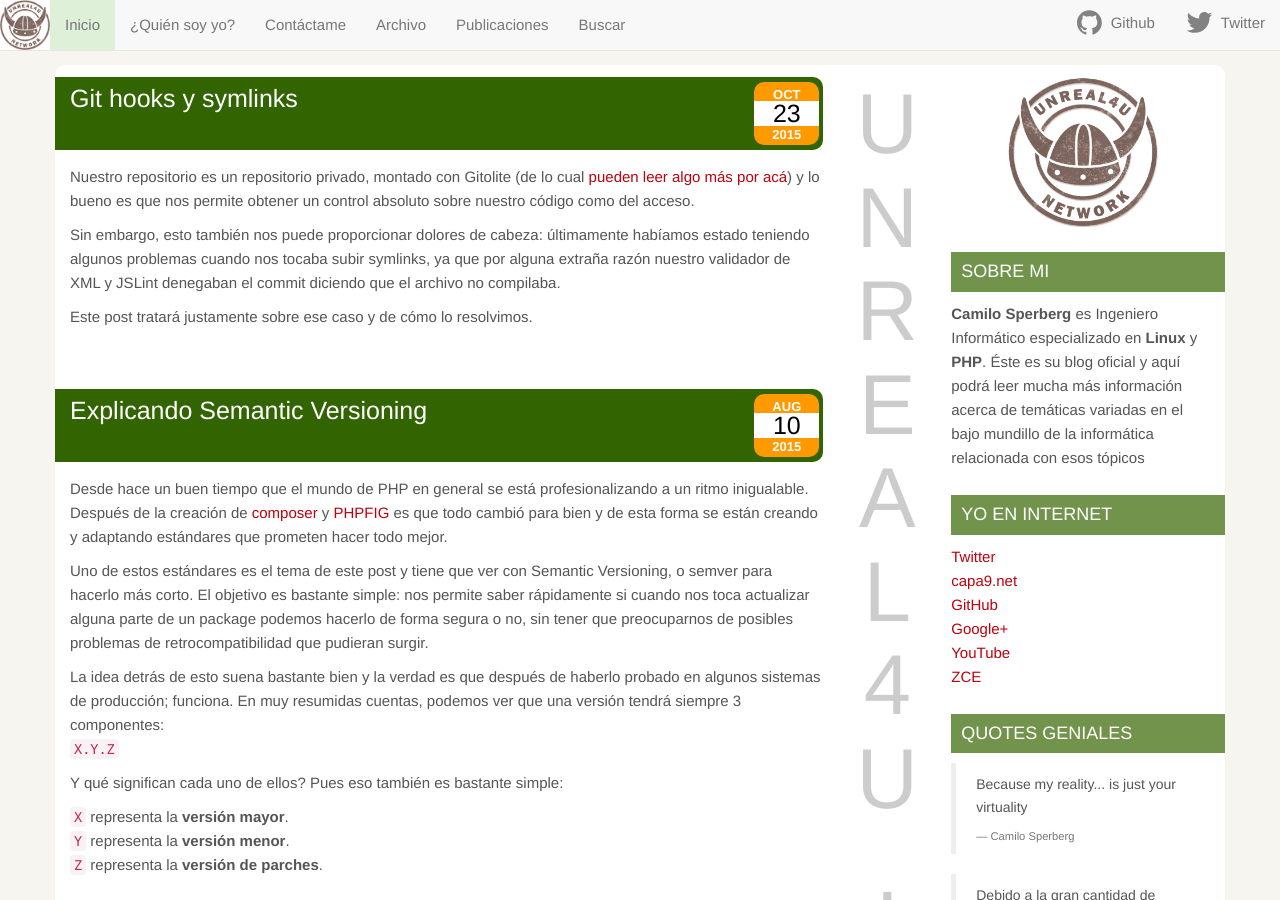
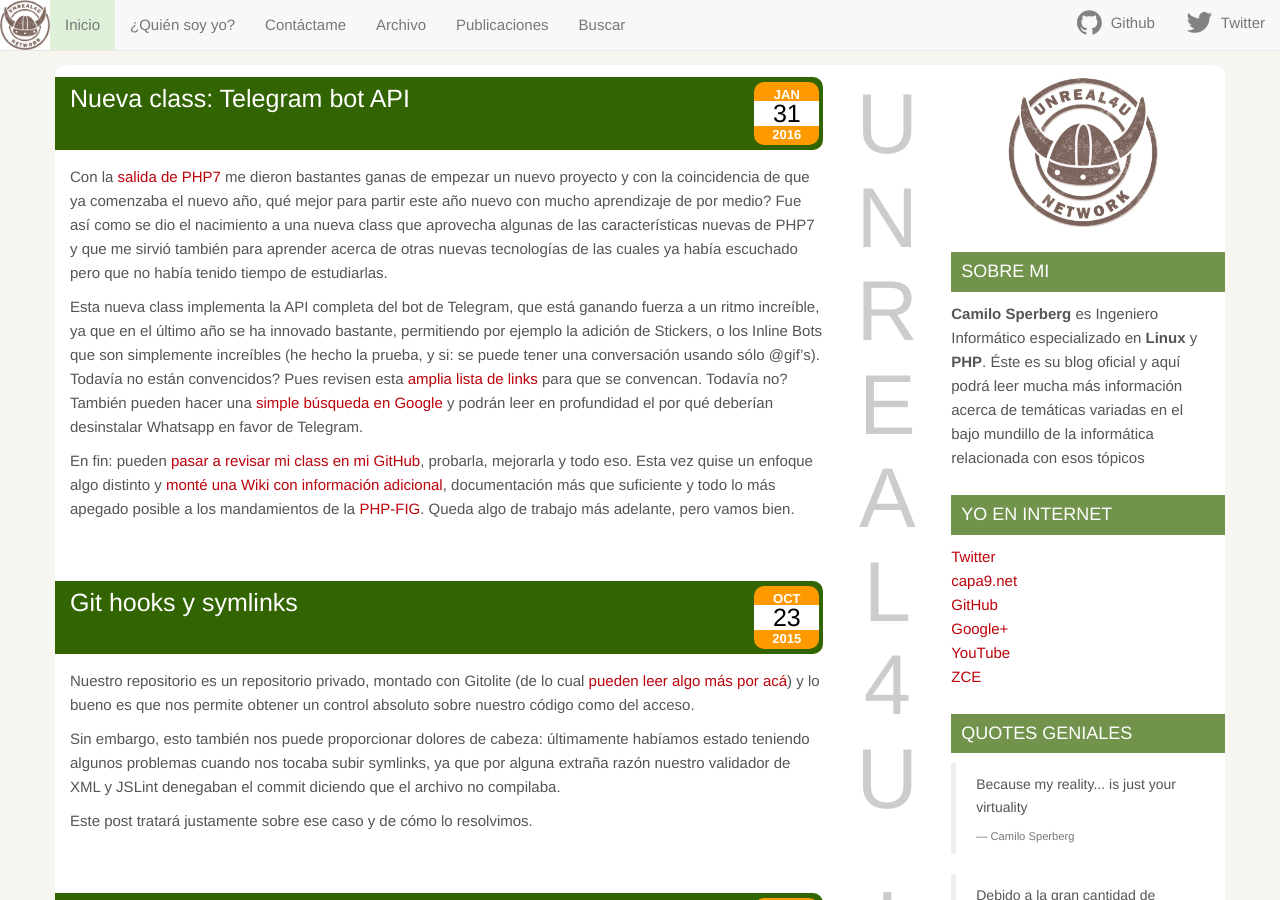
Before and after one commit to unreal4u/blog, a Jekyll site: the page built from index.html, in a window 1280 px wide and 900 px high. Built offline with Jekyll 4.4.1, drawn with Linux system fonts in a browser that asks for light colours; the list of posts is cut into pages by our own code; some of the changed text lies outside the part shown.

Commit message:
New post: new Telegram bot API class

```diff
--- a/Gemfile
+++ b/Gemfile
@@ -1 +1,2 @@
 gem 'jekyll-sitemap'
+gem 'jekyll-paginate'
--- a/_config.yml
+++ b/_config.yml
@@ -15,6 +15,7 @@
 paginate_path: "/page/:num/"
 gems:
   - jekyll-sitemap
+  - jekyll-paginate
 bootstrap:
   version : "3.3.4"
 jquery:
--- /dev/null
+++ b/_posts/2016/2016-01-31-nueva-class-telegram-bot-api.markdown
@@ -0,0 +1,29 @@
+---
+comments: true
+date: 2016-01-31 02:00:00
+layout: post
+slug: nueva-class-telegram-bot-api
+title: 'Nueva class: Telegram bot API'
+categories:
+- PHP
+---
+
+Con la [salida de PHP7](http://php.net/archive/2015.php#id2015-12-03-1) me dieron bastantes ganas de empezar un nuevo
+proyecto y con la coincidencia de que ya comenzaba el nuevo año, qué mejor para partir este año nuevo con mucho
+aprendizaje de por medio? Fue así como se dio el nacimiento a una nueva class que aprovecha algunas de las
+características nuevas de PHP7 y que me sirvió también para aprender acerca de otras nuevas tecnologías de las cuales ya
+había escuchado pero que no había tenido tiempo de estudiarlas.
+
+Esta nueva class implementa la API completa del bot de Telegram, que está ganando fuerza a un ritmo increíble, ya que en
+el último año se ha innovado bastante, permitiendo por ejemplo la adición de Stickers, o los Inline Bots que son
+simplemente increíbles (he hecho la prueba, y si: se puede tener una conversación usando sólo @gif's). Todavía no están
+convencidos? Pues revisen esta [amplia lista de links](https://telegram.org/press) para que se convencan. Todavía no?
+También pueden hacer una
+[simple búsqueda en Google](https://www.google.nl/search?client=safari&rls=en&q=ventajas+telegram+sobre+whatsapp&ie=UTF-8&oe=UTF-8&gfe_rd=cr&ei=eFmtVv2JKcPM-gaM0IWgBA)
+y podrán leer en profundidad el por qué deberían desinstalar Whatsapp en favor de Telegram.
+
+En fin: pueden [pasar a revisar mi class en mi GitHub](https://github.com/unreal4u/telegram-api), probarla, mejorarla y
+todo eso. Esta vez quise un enfoque algo distinto y
+[monté una Wiki con información adicional](https://github.com/unreal4u/telegram-api/wiki), documentación más que
+suficiente y todo lo más apegado posible a los mandamientos de la [PHP-FIG](http://www.php-fig.org). Queda algo de
+trabajo más adelante, pero vamos bien.
```
Also changed, not shown: README.md.
